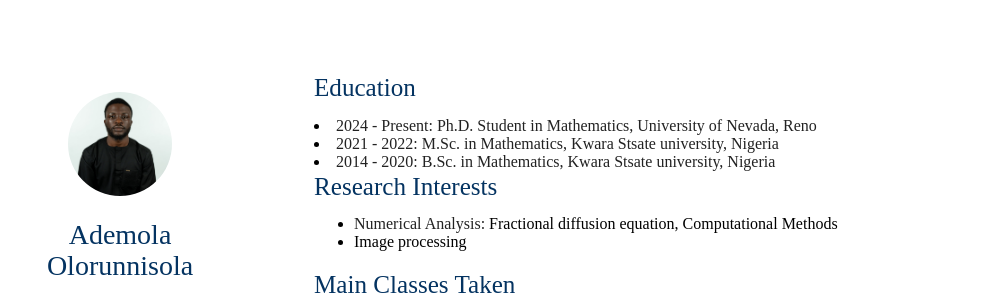
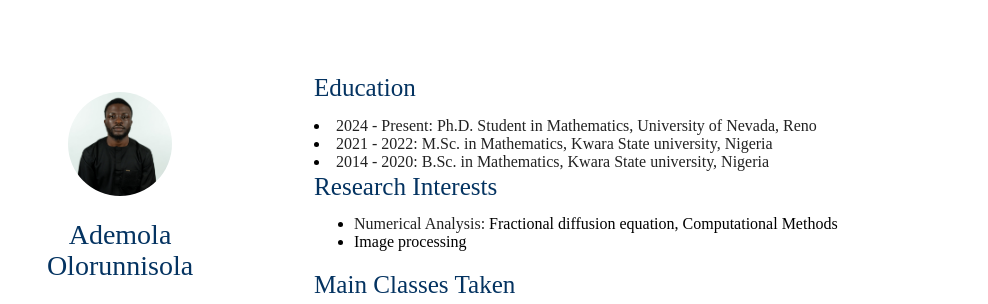
Before and after one commit to Ademola-Olorunnisola/Ademola-Olorunnisola.github.io, a Jekyll site: the page index.html, which Jekyll copies as it is, in a window 1280 px wide and 1042 px high. Shown: the top 304 px of the window, without its empty margins (156-1144 px from the left). Built offline with Jekyll 4.4.1, drawn with Linux system fonts in a browser that asks for light colours; nearby versions of some CDN libraries; a style sheet for code colours, icons or effects is not loaded.

Commit message:
Update index.html

```diff
--- a/index.html
+++ b/index.html
@@ -81,10 +81,10 @@
           <strong> 2024 - Present: Ph.D. Student in Mathematics, University of Nevada, Reno </strong>
         </li>
         <li>
-          <strong> 2021 - 2022: M.Sc. in Mathematics, Kwara Stsate university, Nigeria </strong>
+          <strong> 2021 - 2022: M.Sc. in Mathematics, Kwara State university, Nigeria </strong>
         </li>
         <li>
-          <strong> 2014 - 2020: B.Sc. in Mathematics, Kwara Stsate university, Nigeria </strong>
+          <strong> 2014 - 2020: B.Sc. in Mathematics, Kwara State university, Nigeria </strong>
         </li>
 
 
```
